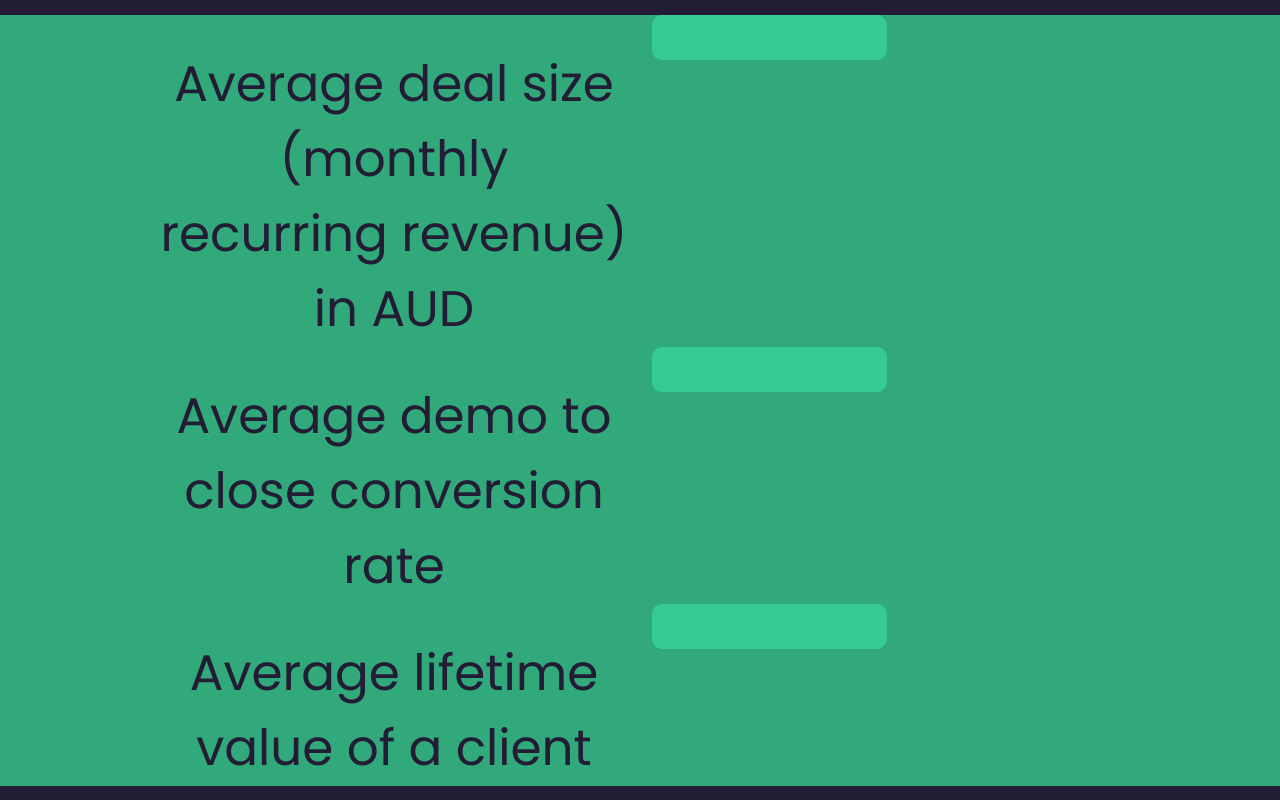
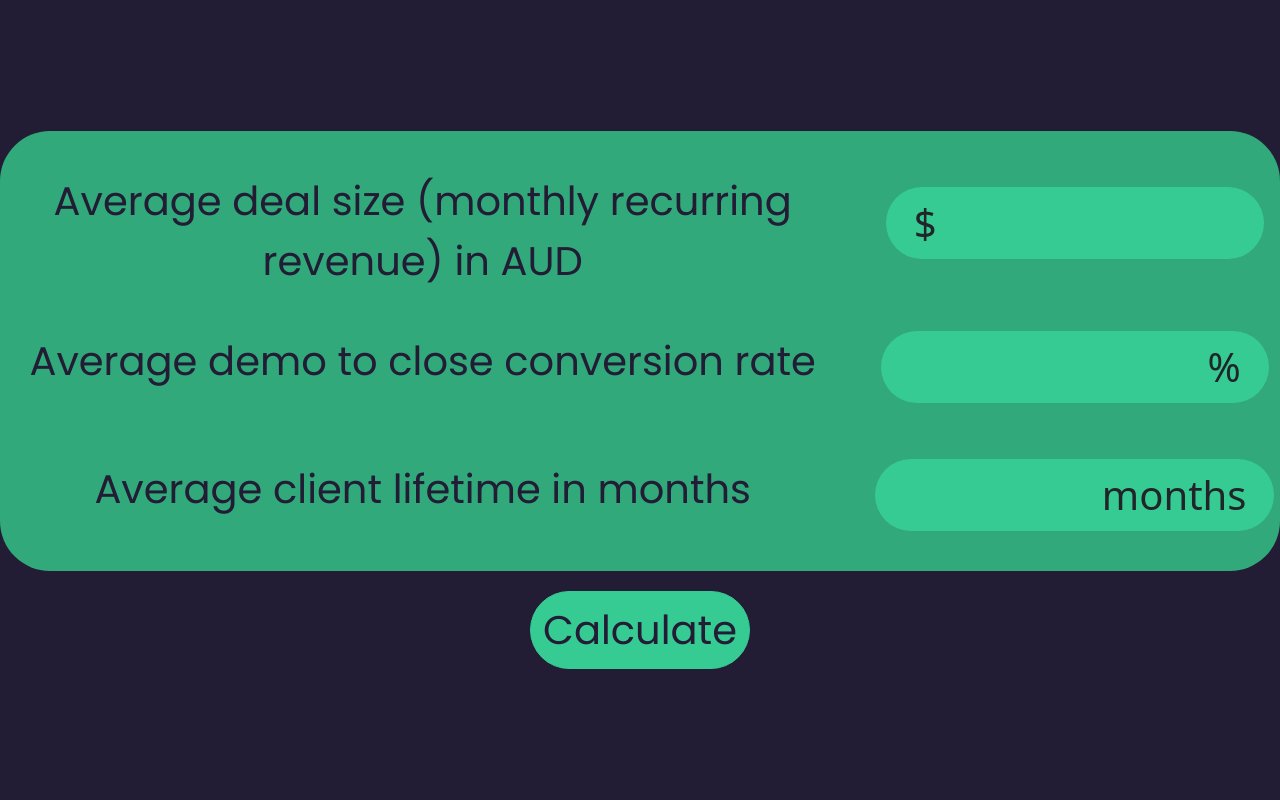
Before and after one commit to SamHutton1/persifi-roi-calculator, a Next.js app: page / in a window 1280 px wide. Shown: the top 800 px of the page. Built offline with nearby package versions, Linux system fonts and the light colour scheme.

Commit message:
calc part kind of finished

```diff
--- a/src/pages/index.js
+++ b/src/pages/index.js
@@ -2,6 +2,7 @@ import Head from 'next/head'
 import Image from 'next/image'
 import { Poppins } from '@next/font/google'
 import { useState } from 'react'
+import Link from 'next/link'
 
 const poppins = Poppins({
   weight: '400',
@@ -15,6 +16,10 @@ export default function Home() {
   const [LTVinMonths, setLTVinMonths] = useState(0);
 
 
+  const firstText = `Average deal size (monthly recurring revenue) in AUD`;
+  const secondText = `Average demo to close
+  conversion rate`
+  const thirdText = `Average client lifetime in months`
 
 
   return (
@@ -30,77 +35,98 @@ export default function Home() {
 
         <div className='main-calc'>
 
+          {calcLineTop(firstText)}
+          {calcLineMiddle(secondText)}
+          {calcLineBottom(thirdText)}
 
-          <div className='calculator-line'>
-            <div className='row'>
-              <div className='col'>
+        </div>
 
-                <div className={'value-heading ' + poppins.className}>
-                  Average deal size (monthly recurring revenue) in AUD
+        <div className='button-holder'>
 
-                </div>
-              </div>
+        {calcButton()}
 
-              <div className='col'>
-
-
-                <input className='text-field' type="text" name="name" onInput={e => setARRmonthly(e.target.value)} />
-              </div>
-
-            </div>
-          </div>
-
-          <div className='calculator-line'>
-            <div className='row'>
-              <div className='col'>
-
-                <div className={'value-heading ' + poppins.className}>
-                  Average demo to close
-                  conversion rate
-
-                </div>
-              </div>
-
-              <div className='col '>
-
-
-                <input className='text-field' type="text" name="name" onInput={e => setARRmonthly(e.target.value)} />
-              </div>
-
-            </div>
-          </div>
-
-          <div className='calculator-line'>
-            <div className='row'>
-              <div className='col'>
-
-                <div className={'value-heading ' + poppins.className}>
-                  Average lifetime value of
-                  a client
-
-                </div>
-              </div>
-
-              <div className='col'>
-
-
-                <input className='text-field' type="text" name="name" onInput={e => setARRmonthly(e.target.value)} />
-              </div>
-
-            </div>
-          </div>
+        </div>
 
 
 
+      </div>
 
 
-        </div>
-      </div>
-      <div className='lower test'>
+      <div className='lower test' id='lower'>
         test
       </div>
     </>
   )
+
+  function calcButton() {
+    return (
+      <Link href='#lower' scroll={false}>
+        <button className={poppins.className + ' calc-button'}>
+          Calculate
+        </button>
+      </Link>
+    )
+  }
+
+  function calcLineTop(text) {
+    return (
+      <div className='container-top'>
+        <div className='row'>
+          <div className='col mt-3 col-8 calc-left-side'>
+            <label className={poppins.className + ' value-heading'} htmlFor="deal-size">{text}</label>
+          </div>
+          <div className="input-group col calc-right-side">
+            <div className="input-group-prepend">
+              <span className="input-group-text rounded-left" id="deal-size">$</span>
+            </div>
+            <input type="text" className="form-control top" placeholder="" aria-label="Username" aria-describedby="deal-size" />
+          </div>
+        </div>
+      </div>
+    )
+  }
+
+  function calcLineMiddle(text) {
+    return (
+      <div className='container-middle'>
+        <div className='row mb-3 mt-3'>
+          <div className='col  col-8 calc-left-side'>
+            <label className={poppins.className + ' value-heading'} htmlFor="conversion-rate">{text}</label>
+          </div>
+          <div className="input-group  col calc-right-side">
+            <input type="text" className="form-control middle" placeholder="" aria-label="Username" aria-describedby="conversion-rate" />
+
+            <div className="input-group-append">
+              <span className="input-group-text rounded-right" id="conversion-rate">%</span>
+            </div>
+          </div>
+        </div>
+      </div>
+    )
+  }
+
+  function calcLineBottom(text) {
+    return (
+      <div className='container-bottom'>
+
+        <div className='row  mb-3 mt-3'>
+          <div className='col col-8 calc-left-side'>
+            <label className={poppins.className + ' value-heading'} htmlFor="client-lifetime">{text}</label>
+          </div>
+          <div className="input-group col calc-right-side">
+            <input type="text" className="form-control bottom" placeholder="" aria-label="Username" aria-describedby="client-lifetime" />
+
+            <div className="input-group-append">
+              <span className="input-group-text rounded-right" id="client-lifetime">months</span>
+            </div>
+          </div>
+        </div>
+      </div>
+
+    )
+  }
+
+
 
 
   function calcRoi() {
--- a/src/styles/Home.css
+++ b/src/styles/Home.css
@@ -4,8 +4,27 @@
     width: 100%;
 }
 
+
+.calc-button {
+    font-size: 40px;
+    color: #221c35;
+    background-color: #37cb94;
+    outline: none;
+    border: none;
+    border-radius: 50px;
+    padding: .5rem .75rem;
+    border: 1px solid #37cb94;
+}
+
+.calc-button:hover {
+    color: #37cb94;
+    background-color: #221c35;
+    border: 1px solid #37cb94;
+}
+
 .upper {
     display: flex;
+    flex-direction: column;
     justify-content: center;
     align-items: center;
     position: relative;
@@ -21,8 +40,13 @@
 }
 
 .main-calc {
+    border-radius: 50px;
     background-color: #31a97a;
     color: #221c35;
+}
+
+.calc-left-side {
+    text-align: center;
 }
 
 .text-field {
@@ -33,16 +57,99 @@ input[type="text"],
 textarea {
     background-color: #37cb94;
     border: none;
-    border-radius: 10px;
+    border-radius: 50px;
+    font-size: 40px;
+    padding-left: 1.75rem;
+
 }
 
-input:focus {
+input[type="text"]:focus {
+    box-shadow: none;
+
+    outline-width: 0;
     outline: none;
+    border: none;
+    color: #221c35;
+    background-color: #37cb94;
 }
 
 .value-heading {
     text-align: center;
-    padding-left: 10rem;
-    padding-top: 2rem;
-    font-size: 50px;
-  }
+    font-size: 40px;
+}
+
+.input-group>.form-control {
+    max-width: 300px;
+}
+
+.input-group>.bottom{
+    max-width: 200px;
+}
+
+
+
+.calc-right-side {
+    display: flex;
+    align-items: center;
+    justify-content: center;
+}
+
+.input-group-text {
+    font-size: 40px;
+}
+
+.input-group-text{
+    height: 100%;
+    background-color: #37cb94;
+    outline: none;
+    border: none;
+}
+
+
+.input-group {
+    width: 33.333333%;
+}
+
+
+.input-group-text.rounded-right {
+    border-radius: 0 50px 50px 0;
+    padding-right: 1.75rem;
+    padding-left: 1.75rem;
+    line-height: 60px;
+}
+
+.input-group-text.rounded-left {
+    border-radius: 50px 0 0 50px;
+    padding-left: 1.75rem;
+    padding-right: 1.75rem;
+
+}
+
+
+
+.button-holder {
+    padding-top: 20px;
+}
+
+.input-group>.bottom, .input-group>.middle{
+    padding-left: 1.75rem;
+    text-align: right;
+
+}
+
+.input-group>.top{
+    padding-right: 0;
+    padding-left: 0;
+}
+
+.container-top {
+    padding-top: 24px;
+}
+
+.container-middle {
+    padding: 24px 0;
+}
+
+.container-bottom {
+    padding-bottom: 24px;
+}
```
